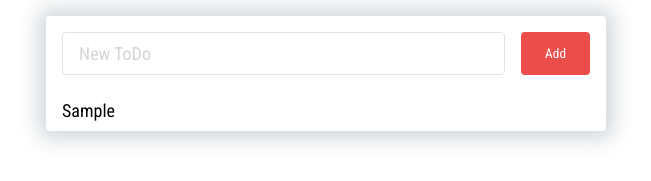
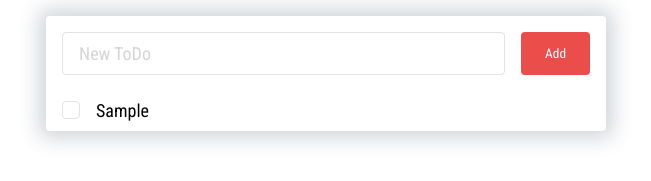
Before and after one commit to alexovn/react-todo, a React (Vite) app: page / in a window 1280 px wide. Both pictures are taken after typing "Sample" into the empty fields and a click on the button "Add". Shown: the top 181 px of the page, without its empty margins (314-965 px from the left). Built offline with nearby package versions, Linux system fonts and the light colour scheme.

Commit message:
feat: complete todo on checkbox check

```diff
--- a/src/components/TodoItem.tsx
+++ b/src/components/TodoItem.tsx
@@ -5,10 +5,12 @@ function TodoItem({
   item,
   onItemChange,
   onItemRemove,
+  onItemComplete,
 }: {
   item: ITodoItem
   onItemChange: (item: ITodoItem, name: string) => void
   onItemRemove: (id: string) => void
+  onItemComplete: (item: ITodoItem, completed: boolean) => void
 }) {
   const [isEdit, setIsEdit] = useState(false)
   const itemRef = useRef<HTMLInputElement>(null)
@@ -35,6 +37,7 @@ function TodoItem({
 
   return (
     <li className="todo-app__item">
+      {item.completed}
       {/* <span className="todo-app__item-color" /> */}
 
       {/* <input
@@ -50,14 +53,18 @@ function TodoItem({
         </span>
       </span> */}
 
-      {/* <input
+      <label>
+        <input
           className="checkbox"
           type="checkbox"
+          checked={item.completed}
+          onChange={e => onItemComplete(item, e.target.checked)}
         />
         <span
           className="todo-app__item-checkbox"
         >
-      </span> */}
+        </span>
+      </label>
 
       {
         isEdit
@@ -73,7 +80,7 @@ function TodoItem({
             )
           : (
               <label
-                className="todo-app__item-name"
+                className={`todo-app__item-name ${item.completed ? 'completed' : ''}`}
                 onDoubleClick={() => handleEdit()}
               >
                 {item.name}
--- a/src/components/TodoList.tsx
+++ b/src/components/TodoList.tsx
@@ -28,6 +28,20 @@ function TodoList({
     onSetList(newList)
   }
 
+  function completeTodo(item: ITodoItem, completed: boolean) {
+    const newList = list.map((todo) => {
+      if (todo.id !== item.id)
+        return todo
+
+      return {
+        ...todo,
+        completed,
+      }
+    })
+
+    onSetList(newList)
+  }
+
   return (
     <ul className="todo-app__list">
       {list.map(item => (
@@ -36,6 +50,7 @@ function TodoList({
           item={item}
           onItemChange={changeTodo}
           onItemRemove={removeTodo}
+          onItemComplete={completeTodo}
         />
       ))}
     </ul>
```
Lines whose indentation alone changed are shown as unchanged.
